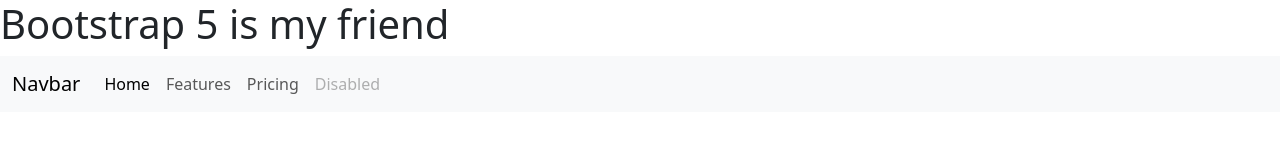
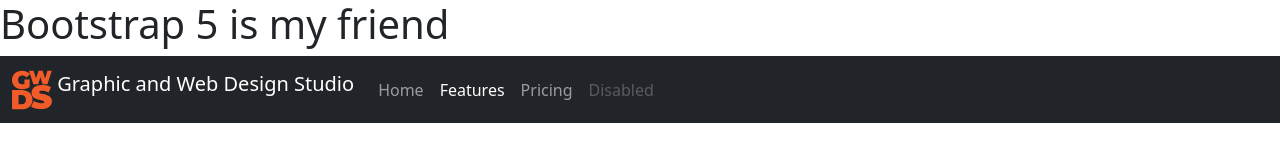
Before and after one commit to zr900/bootstrap, a plain HTML site: page 23_24_SecondBootstrap5CodeSheetempty/index.html in a window 1280 px wide. Drawn offline with Linux system fonts and the light colour scheme.

Commit message:
GWDS logo and nav bar

```diff
--- a/23_24_SecondBootstrap5CodeSheetempty/index.html
+++ b/23_24_SecondBootstrap5CodeSheetempty/index.html
@@ -22,19 +22,22 @@
 
     <!-- this begins the header code -->
 
-    <nav class="navbar navbar-expand-lg bg-body-tertiary">
+   <header> <nav class="navbar navbar-expand-lg navbar-dark bg-dark">
     <div class="container-fluid">
-    <a class="navbar-brand" href="#">Navbar</a>
+        <a class="navbar-brand" href="#">
+            <img src="images/GWDS.svg" alt="Logo" width="40" height="40" class="d-inline-block align-text-top">
+            Graphic and Web Design Studio
+          </a>
       <button class="navbar-toggler" type="button" data-bs-toggle="collapse" data-bs-target="#navbarNav" aria-controls="navbarNav" aria-expanded="false" aria-label="Toggle navigation">
         <span class="navbar-toggler-icon"></span>
       </button>
       <div class="collapse navbar-collapse" id="navbarNav">
         <ul class="navbar-nav">
           <li class="nav-item">
-          <a class="nav-link active" aria-current="page" href="#">Home</a>
+            <a class="nav-link" href="#">Home</a>
           </li>
           <li class="nav-item">
-          <a class="nav-link" href="#">Features</a>
+            <a class="nav-link active" aria-current="page" href="#">Features</a>
           </li>
           <li class="nav-item">
             <a class="nav-link" href="#">Pricing</a>
@@ -46,6 +49,7 @@
       </div>
     </div>
   </nav>
+</header>
 
     <!-- this ends the header code -->
 
```
Lines whose indentation alone changed are shown as unchanged.
